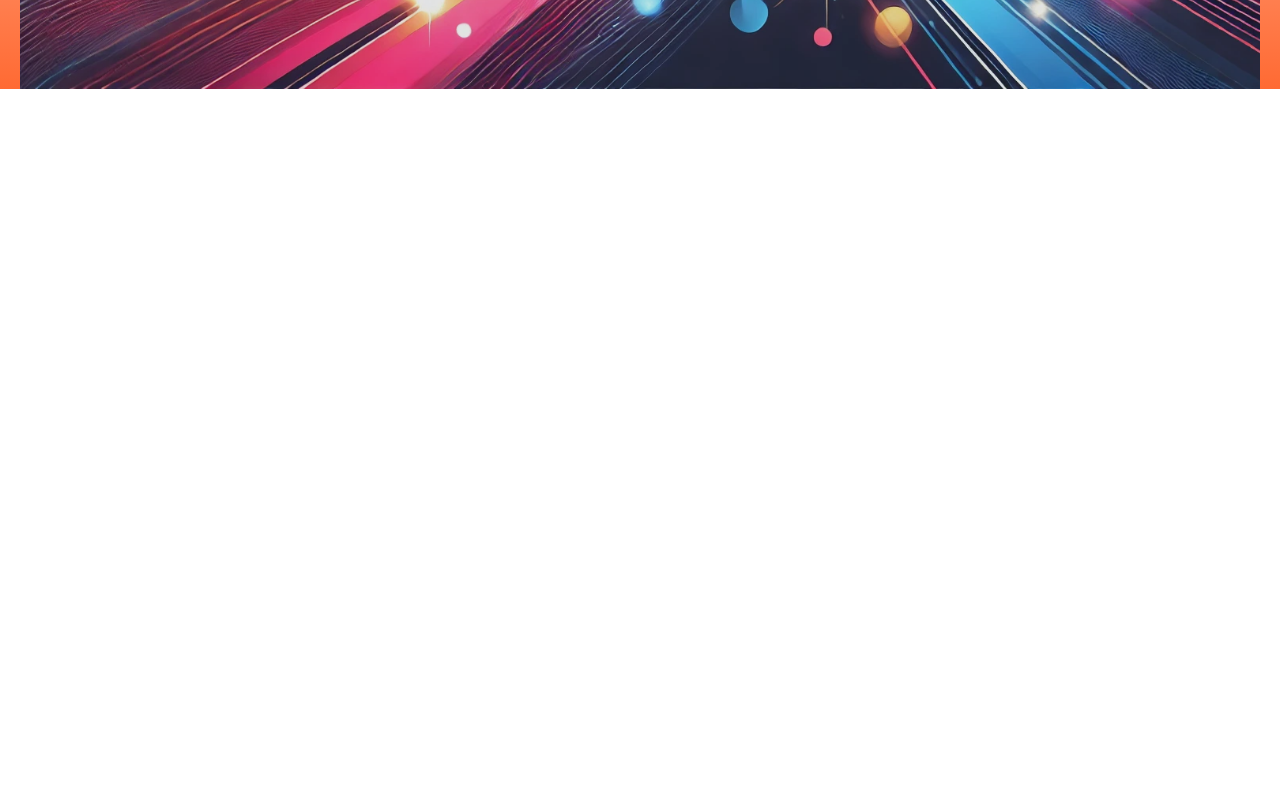
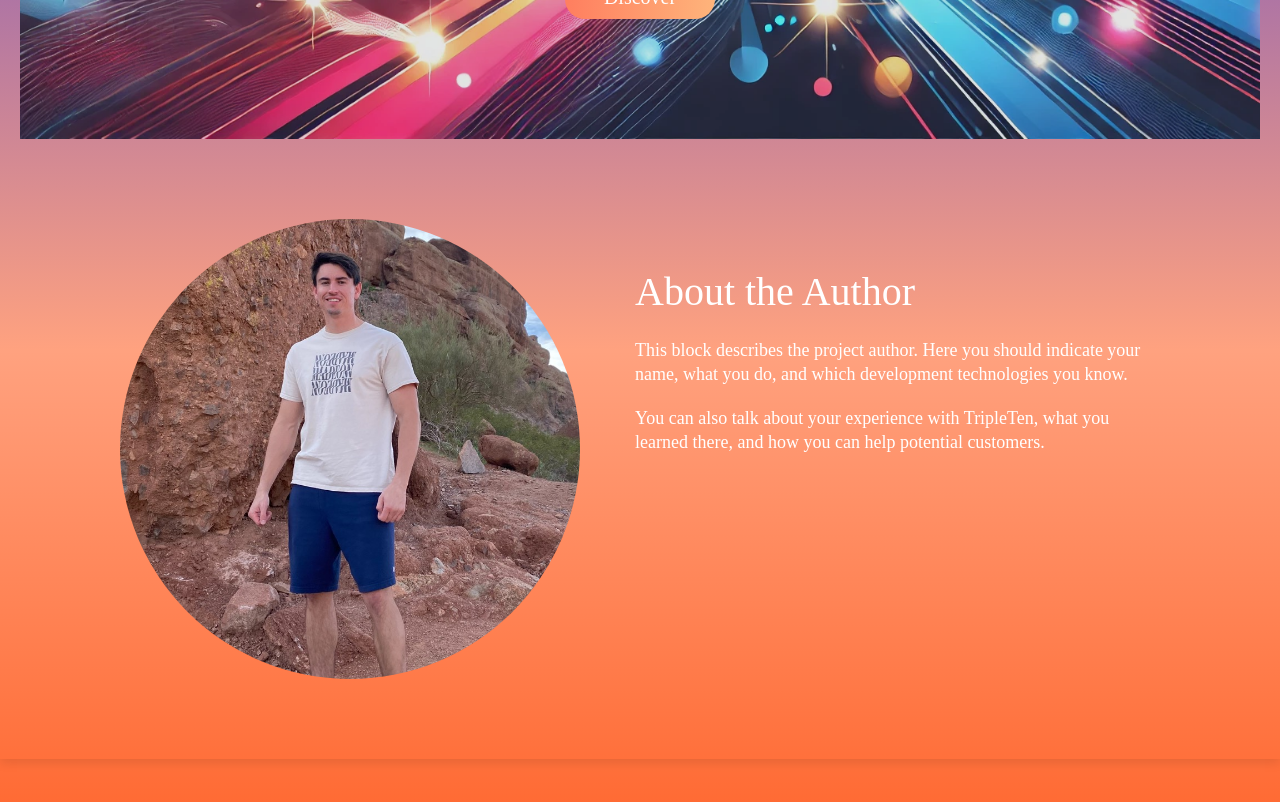
Before and after one commit to rlicata34/se_project_purevibes_frontend, a React (Vite) app: page / in a window 1280 px wide. Shown: the part 720-1522 px from the top of the page. Before the commit the page ends 809 px from the top, so only its background shows below. Built offline with nearby package versions, Linux system fonts and the light colour scheme.

Commit message:
About component

```diff
--- a/src/blocks/About.css
+++ b/src/blocks/About.css
@@ -0,0 +1,23 @@
+.about__image {
+  width: 460px;
+  height: 460px;
+  border-radius: 50%;
+}
+
+.about__description {
+  margin-left: 55px;
+  color: #fff;
+}
+
+.about__title {
+  font-weight: 400;
+  font-size: 40px;
+  line-height: 1.15;
+  margin: 50px 0 24px;
+}
+.about__text {
+  font-size: 18px;
+  font-weight: 400;
+  line-height: 1.33;
+  margin: 0 0 20px;
+}
--- a/src/blocks/App.css
+++ b/src/blocks/App.css
@@ -7,6 +7,7 @@
     rgba(255, 69, 0, 0.8) 100%
   );
   min-height: 100vh;
+  padding: 50px 0 50px;
 }
 
 .page__content {
--- a/src/blocks/Main.css
+++ b/src/blocks/Main.css
@@ -0,0 +1,7 @@
+.content {
+  padding: 80px 100px;
+}
+
+.about {
+  display: flex;
+}
--- a/src/components/About.jsx
+++ b/src/components/About.jsx
@@ -1,7 +1,24 @@
+import authorImage from "../assets/author-image.png";
+
 import "../blocks/About.css";
 
 function About() {
-  return <div className="about">About</div>;
+  return (
+    <div className="about">
+      <img src={authorImage} alt="Image of author" className="about__image" />
+      <div className="about__description">
+        <h2 className="about__title">About the Author</h2>
+        <p className="about__text">
+          This block describes the project author. Here you should indicate your
+          name, what you do, and which development technologies you know.
+        </p>
+        <p className="about__text">
+          You can also talk about your experience with TripleTen, what you
+          learned there, and how you can help potential customers.
+        </p>
+      </div>
+    </div>
+  );
 }
 
 export default About;
--- a/src/components/App.jsx
+++ b/src/components/App.jsx
@@ -2,7 +2,7 @@
 import { Routes, Route } from "react-router-dom";
 
 import Header from "./Header";
-// import Main from "./Main";
+import Main from "./Main";
 import About from "./About";
 import Profile from "./Profile";
 
@@ -13,7 +13,15 @@ function App() {
     <div className="page">
       <div className="page__content">
         <Routes>
-          <Route path="/" element={<Header />} />
+          <Route
+            path="/"
+            element={
+              <>
+                <Header />
+                <Main />
+              </>
+            }
+          />
           <Route path="/about" element={<About />} />
           <Route path="/profile" element={<Profile />} />
         </Routes>
--- a/src/components/Main.jsx
+++ b/src/components/Main.jsx
@@ -1,7 +1,15 @@
+import About from "./About";
+
 import "../blocks/Main.css";
 
 function Main() {
-  return <main> New App</main>;
+  return (
+    <main className="content">
+      <section className="about">
+        <About />
+      </section>
+    </main>
+  );
 }
 
 export default Main;
```
Also changed, not shown: src/assets/author-image.png (added).
